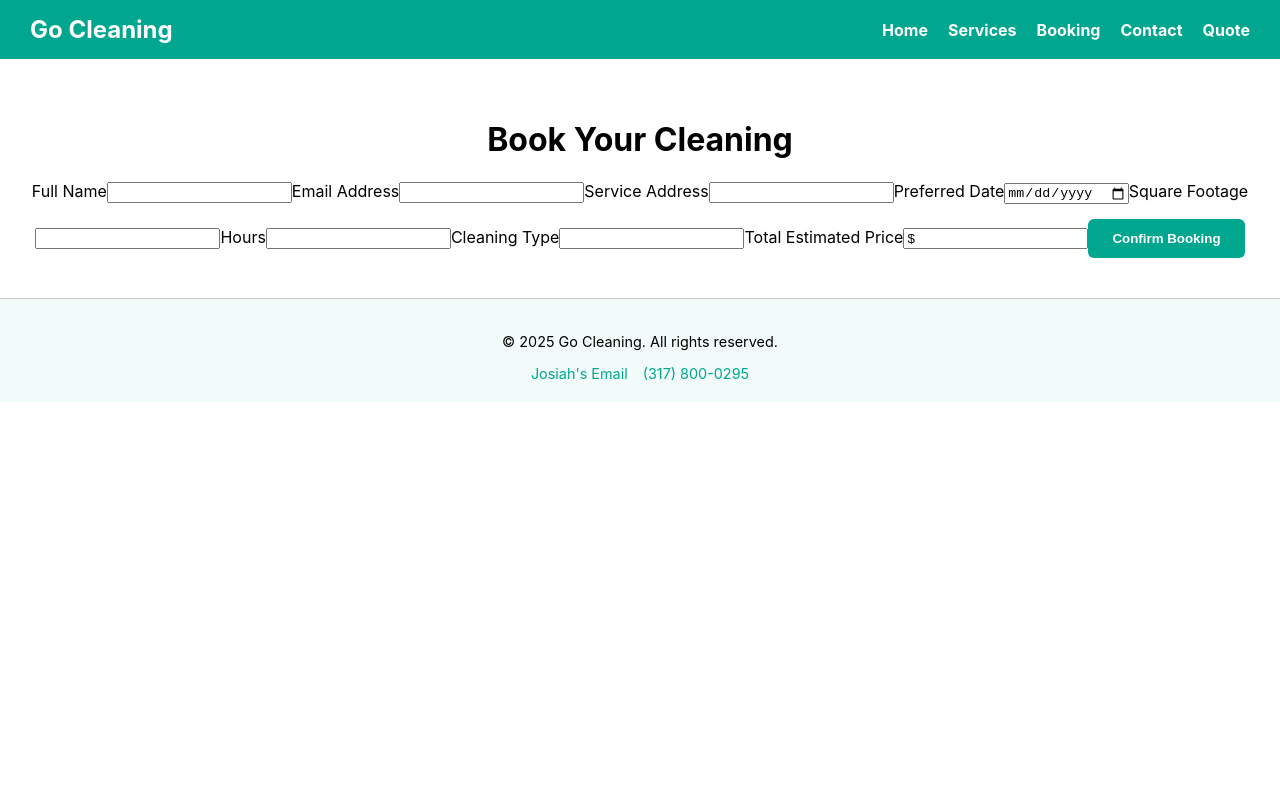
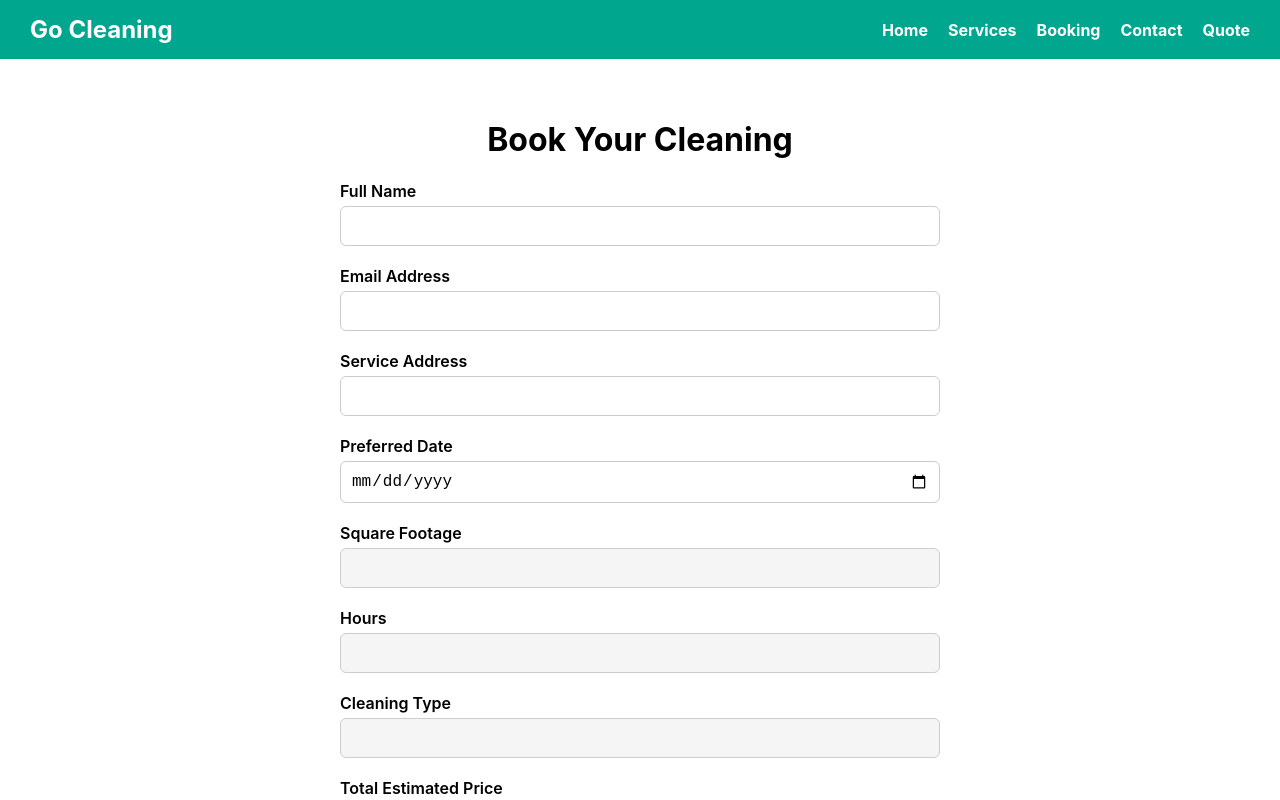
Before and after one commit to skirks08/go-cleaning, a React (Create React App) app: page /booking in a window 1280 px wide. Shown: the top 800 px of the page. Built offline with nearby package versions, Linux system fonts and the light colour scheme.

Commit message:
styled booking

```diff
--- a/src/pages/Booking.css
+++ b/src/pages/Booking.css
@@ -1,4 +1,37 @@
 .booking-page {
   padding: 40px 20px;
+  max-width: 600px;
+  margin: auto;
   text-align: center;
 }
+
+.booking-form {
+  display: flex;
+  flex-direction: column;
+  gap: 20px;
+  text-align: left;
+}
+
+.booking-form label {
+  font-weight: 600;
+  display: flex;
+  flex-direction: column;
+}
+
+.booking-form input {
+  margin-top: 5px;
+  padding: 10px;
+  border-radius: 6px;
+  border: 1px solid #ccc;
+  font-size: 1rem;
+}
+
+.booking-form input[readonly] {
+  background-color: #f5f5f5;
+  cursor: not-allowed;
+}
+
+button.cta-button {
+  margin-top: 20px;
+  align-self: center;
+}
```
